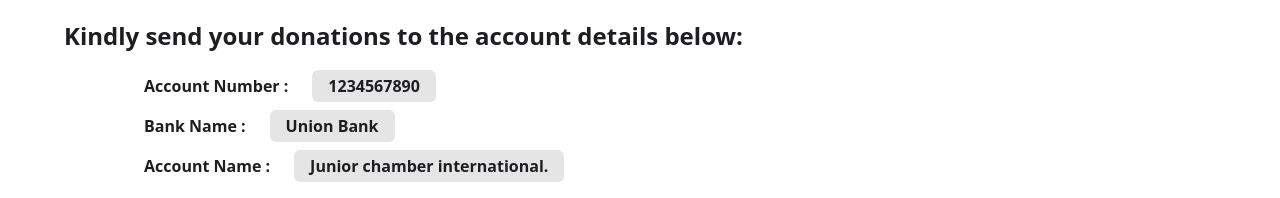
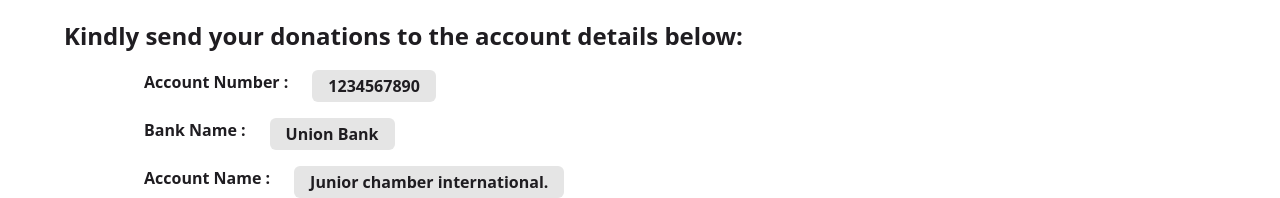
Before and after one commit to Yusuf-Najeeb/jciaso, a React (Create React App) app: page /donate in a window 1280 px wide. Shown: the part 612-810 px from the top of the page. Built offline with nearby package versions, Linux system fonts and the light colour scheme.

Commit message:
updates on donate screen

```diff
--- a/src/components/donate/DonateBankDetails.jsx
+++ b/src/components/donate/DonateBankDetails.jsx
@@ -7,22 +7,22 @@ const DonateBankDetails = () => {
         <h1 className="text-[1.5rem]">
           Kindly send your donations to the account details below:{" "}
         </h1>
-        <ul className="flex flex-col gap-2 lg:px-20">
-          <li className="flex gap-6 items-center">
-            Account Number :{" "}
-            <span className="bg-[#e5e5e5] p-1 px-4 rounded-md">1234567890</span>
-          </li>
-          <li className="flex gap-6 items-center">
-            Bank Name :{" "}
-            <span className="bg-[#e5e5e5] p-1 px-4 rounded-md">Union Bank</span>
-          </li>
-          <li className="flex gap-6 items-center">
-            Account Name :{" "}
-            <span className="bg-[#e5e5e5] p-1 px-4 rounded-md">
+        <div className="flex flex-col gap-4 px-6 lg:px-20">
+          <div className="flex flex-col items-start lg:gap-6 lg:flex-row ">
+            <p>Account Number : </p>
+            <p className="bg-[#e5e5e5] p-1 px-4 rounded-md">1234567890</p>
+          </div>
+          <div className="flex flex-col items-start lg:gap-6 lg:flex-row ">
+            <p>Bank Name : </p>
+            <p className="bg-[#e5e5e5] p-1 px-4 rounded-md">Union Bank</p>
+          </div>
+          <div className="flex flex-col items-start lg:gap-6 lg:flex-row ">
+            <p>Account Name : </p>
+            <p className="bg-[#e5e5e5] p-1 px-4 rounded-md">
               Junior chamber international.
-            </span>
-          </li>
-        </ul>
+            </p>
+          </div>
+        </div>
       </section>
       <section className="flex flex-col justify-center items-center text-center font-medium gap-2">
         <img
```
